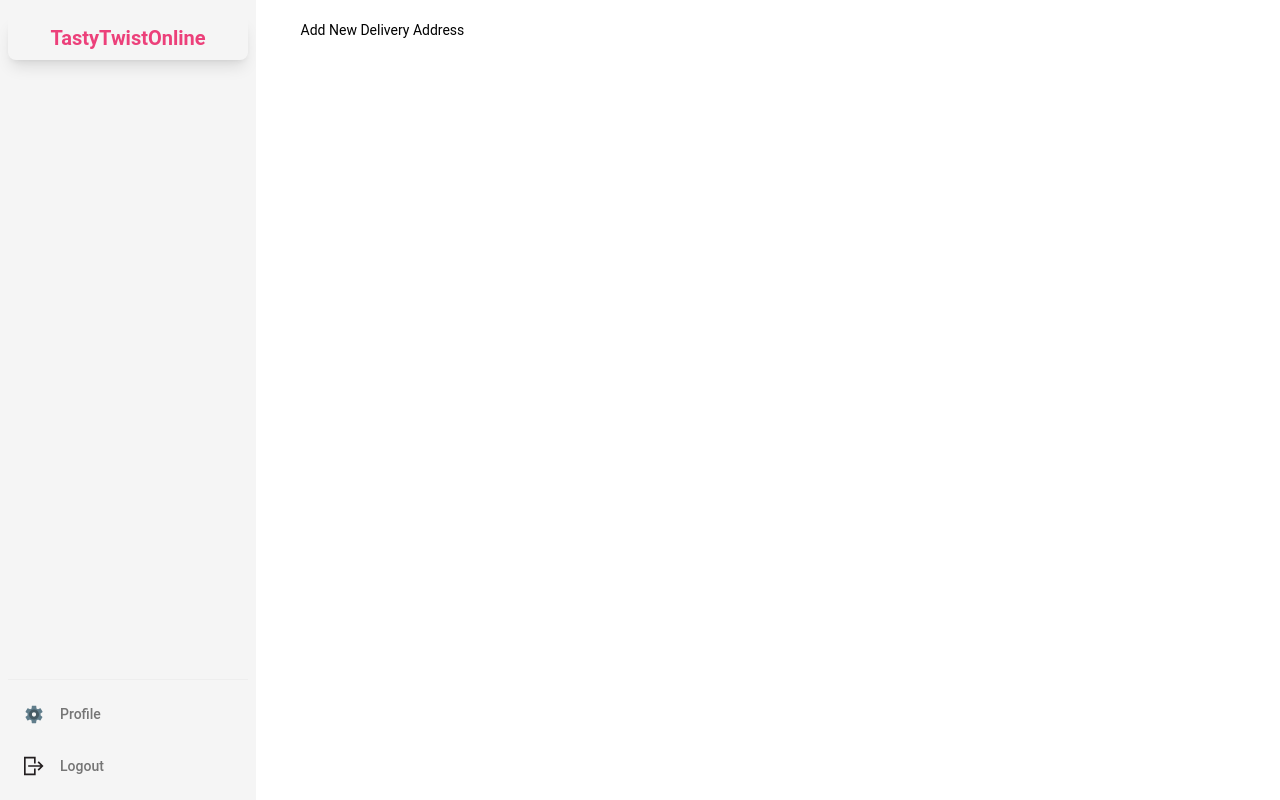
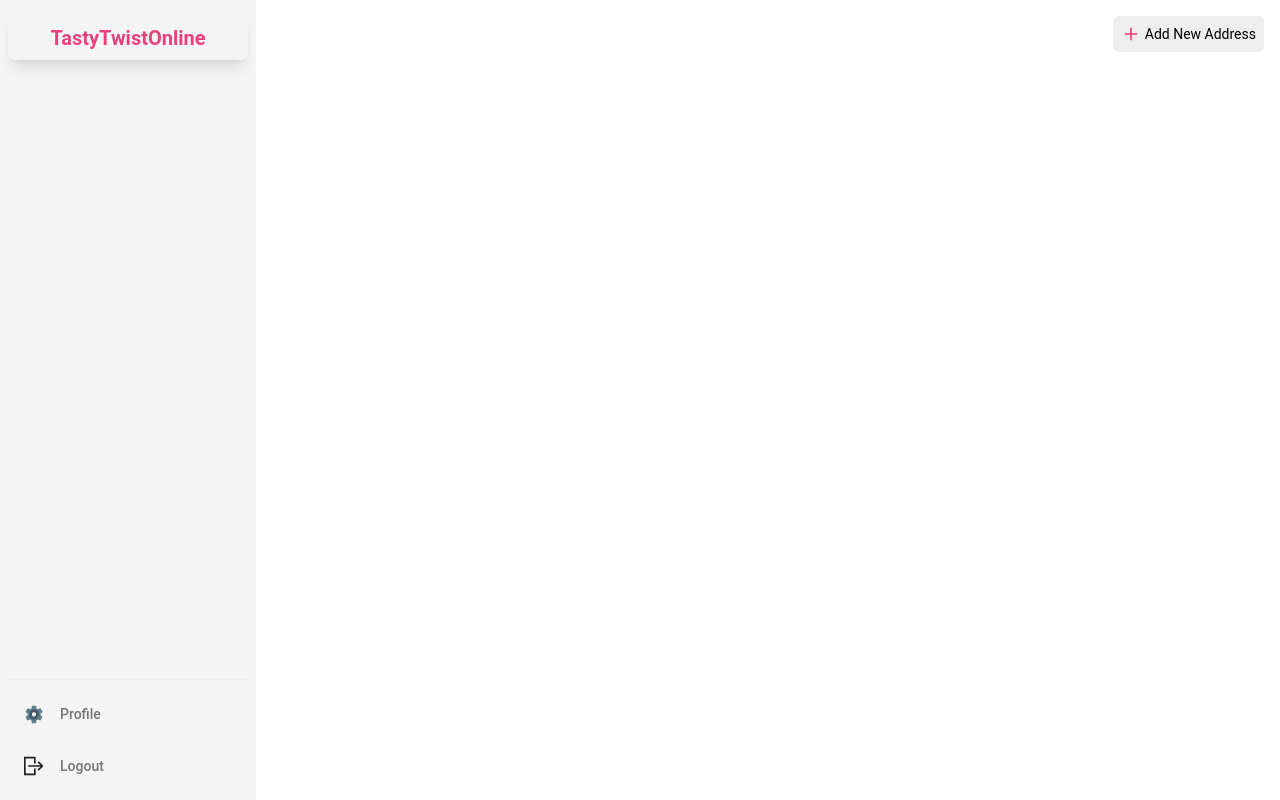
Before and after one commit to masud040/TastyTwist-food-client, a React (Vite) app: page /dashboard/address-book in a window 1280 px wide. Built offline with nearby package versions, Linux system fonts and the light colour scheme; no server answers; sample sign-in values are in the browser's storage.

Commit message:
add a hook for get address details

```diff
--- /dev/null
+++ b/src/hooks/useGetAddress.jsx
@@ -0,0 +1,19 @@
+import { useQuery } from "@tanstack/react-query";
+import useAuth from "./useAuth";
+import useAxiosSecure from "./useAxiosSecure";
+
+const useGetAddress = () => {
+  const { user, loading } = useAuth();
+  const axiosSecure = useAxiosSecure();
+  const { data: address, refetch } = useQuery({
+    enabled: !loading && !!user?.email,
+    queryKey: ["address", user?.email],
+    queryFn: async () => {
+      const { data } = await axiosSecure.get(``);
+      return data;
+    },
+  });
+  return [address, refetch];
+};
+
+export default useGetAddress;
--- a/src/layouts/DashboardLayout.jsx
+++ b/src/layouts/DashboardLayout.jsx
@@ -6,7 +6,7 @@ const DashboardLayout = () => {
     <div className="relative min-h-screen md:flex">
       <Sidebar />
       <div className="flex-1 md:ml-64">
-        <div className="p-5">
+        <div className="p-4">
           <Outlet />
         </div>
       </div>
--- a/src/pages/User/AddressBook.jsx
+++ b/src/pages/User/AddressBook.jsx
@@ -1,10 +1,10 @@
 import { useQuery } from "@tanstack/react-query";
-import axios from "axios";
+
 import { useState } from "react";
 import useAxiosSecure from "../../hooks/useAxiosSecure";
 import useAuth from "../../hooks/useAuth";
 import AddressModal from "../../components/Modal/AddressModal";
-
+import { IoMdAdd } from "react-icons/io";
 const AddressBook = () => {
   const { user, loading } = useAuth();
   const axiosSecure = useAxiosSecure();
@@ -26,13 +26,21 @@ const AddressBook = () => {
   };
 
   return (
-    <div className=" w-[95%] mx-auto">
-      <p onClick={handleShowModal} className="text-sm mb-6 ">
-        Add New Delivery Address
-      </p>
+    <>
+      <div className="flex justify-end">
+        <div
+          onClick={handleShowModal}
+          className=" flex items-center justify-end gap-1 bg-gray-200 p-2 rounded-md w-max"
+        >
+          <span>
+            <IoMdAdd className="text-xl text-primary" />
+          </span>
+          <button className="text-sm  ">Add New Address</button>
+        </div>
+      </div>
 
       <AddressModal isOpen={isOpen} closeModal={closeModal} />
-    </div>
+    </>
   );
 };
 
```
